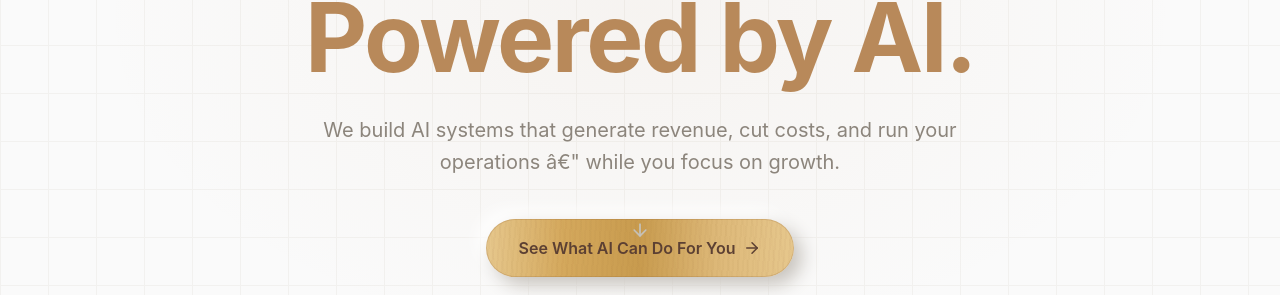
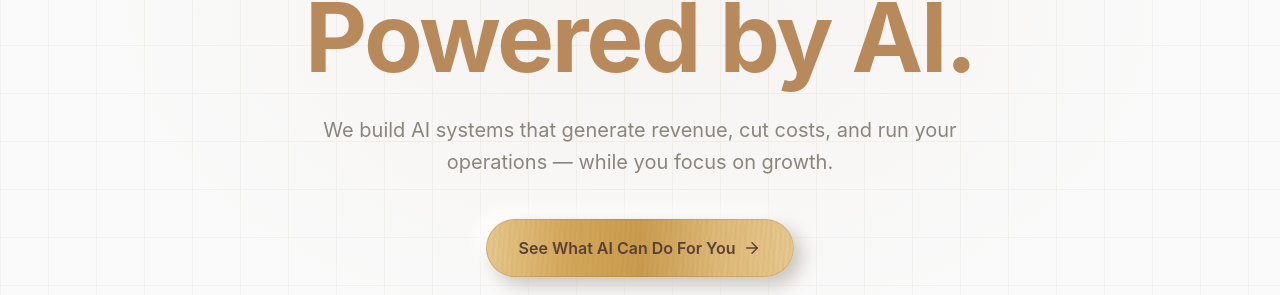
Before and after one commit to AidanFromm/vantix, a Next.js app: page / in a window 1280 px wide. Shown: the part 387-682 px from the top of the page. Built offline with nearby package versions, Linux system fonts and the light colour scheme.

Commit message:
Remove bouncing arrow from hero, fix em dash encoding

```diff
--- a/src/components/landing/FuturisticLanding.tsx
+++ b/src/components/landing/FuturisticLanding.tsx
@@ -199,7 +199,7 @@ function HeroSection() {
           transition={{ duration: 0.7, delay: 0.6 }}
           className="text-lg sm:text-xl text-[#8C857C] max-w-2xl mx-auto mb-10 leading-relaxed"
         >
-          We build AI systems that generate revenue, cut costs, and run your operations â€" while you focus on growth.
+          We build AI systems that generate revenue, cut costs, and run your operations — while you focus on growth.
         </motion.p>
 
         <motion.div
@@ -222,7 +222,7 @@ function HeroSection() {
           initial={{ opacity: 0 }}
           animate={{ opacity: 1 }}
           transition={{ delay: 1.5, duration: 1 }}
-          className="absolute bottom-8 left-1/2 -translate-x-1/2"
+          className="hidden"
         >
           <ArrowDown size={20} className="text-[#C5C3BE] animate-bounce" />
         </motion.div>
```
Also changed, not shown: logos/v-wood-clean.svg (added).
